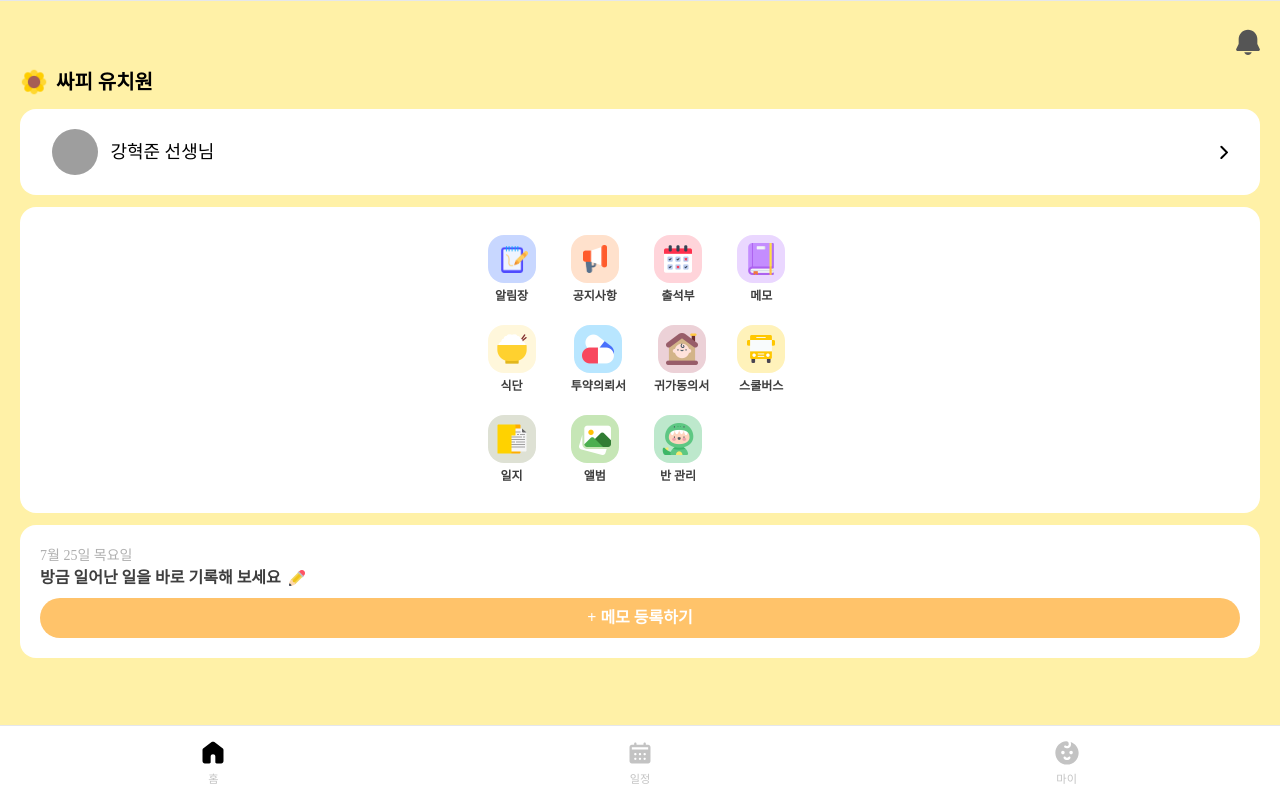
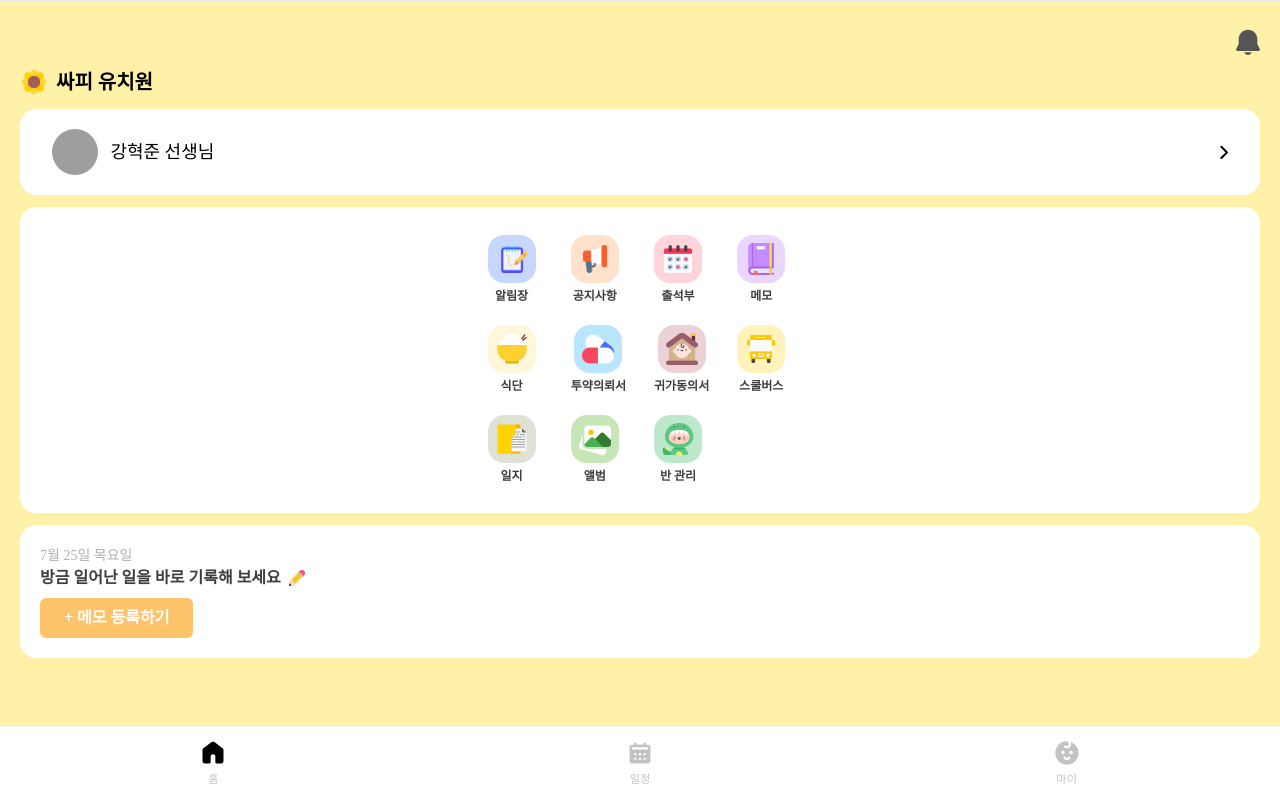
Before and after one commit to allkong/KidWe, a React (Vite) app in the folder front-end/: page / in a window 1280 px wide. Built offline with nearby package versions, Linux system fonts and the light colour scheme; grey boxes are pictures that could not be loaded; a web font is replaced by a local one.

Commit message:
feat: 버튼 props 수정 및 이벤트 등록

```diff
--- a/front-end/index.html
+++ b/front-end/index.html
@@ -1,8 +1,8 @@
-<!DOCTYPE html>
+<!doctype html>
 <html lang="ko">
   <head>
     <meta charset="UTF-8" />
-    <meta name="theme-color" content="#8C383A" />
+    <meta name="theme-color" content="#FFF1A7" />
     <link rel="icon" href="icons/favicon-196x196.png" type="image/png" />
     <link rel="alternate icon" href="/favicon.ico" type="ico" sizes="16x16" />
     <link
@@ -23,14 +23,14 @@
         // site using the default scope.
         navigator.serviceWorker
           .register('/sw.js')
-          .then((registration) => {
-            console.log('Service worker registration succeeded:', registration)
+          .then(registration => {
+            console.log('Service worker registration succeeded:', registration);
           })
-          .catch((err) => {
-            console.log('Service worker registration failed:', error)
-          })
+          .catch(err => {
+            console.log('Service worker registration failed:', error);
+          });
       } else {
-        console.log('Service workers are not supported.')
+        console.log('Service workers are not supported.');
       }
     </script>
   </body>
--- a/front-end/src/components/atoms/Button/Button.tsx
+++ b/front-end/src/components/atoms/Button/Button.tsx
@@ -1,14 +1,31 @@
 interface ButtonProps {
   label: string;
+  size?: 'small' | 'large';
   variant?: 'positive' | 'negative';
+  round?: 'full';
+  onClick: React.MouseEventHandler<HTMLButtonElement>;
 }
 
-const Button = ({label, variant = 'positive'}: ButtonProps) => {
-  const baseClass =
-    'w-full py-2 font-semibold text-white rounded-full text-large';
+const Button = ({
+  label,
+  size = 'small',
+  variant = 'positive',
+  round,
+  onClick,
+}: ButtonProps) => {
+  const baseClass = 'py-2 font-semibold text-white text-large';
+  const sizeClass = size === 'small' ? 'px-6' : 'w-full';
   const variantClass = variant === 'positive' ? 'bg-primary' : 'bg-gray-200';
+  const roundClass = round === 'full' ? 'rounded-full' : 'rounded-sm';
 
-  return <button className={`${baseClass} ${variantClass}`}>{label}</button>;
+  return (
+    <button
+      onClick={onClick}
+      className={`${baseClass} ${sizeClass} ${variantClass} ${roundClass}`}
+    >
+      {label}
+    </button>
+  );
 };
 
 export default Button;
```
Also changed, not shown: 1 other file (tests, documents, lock files or other folders).
